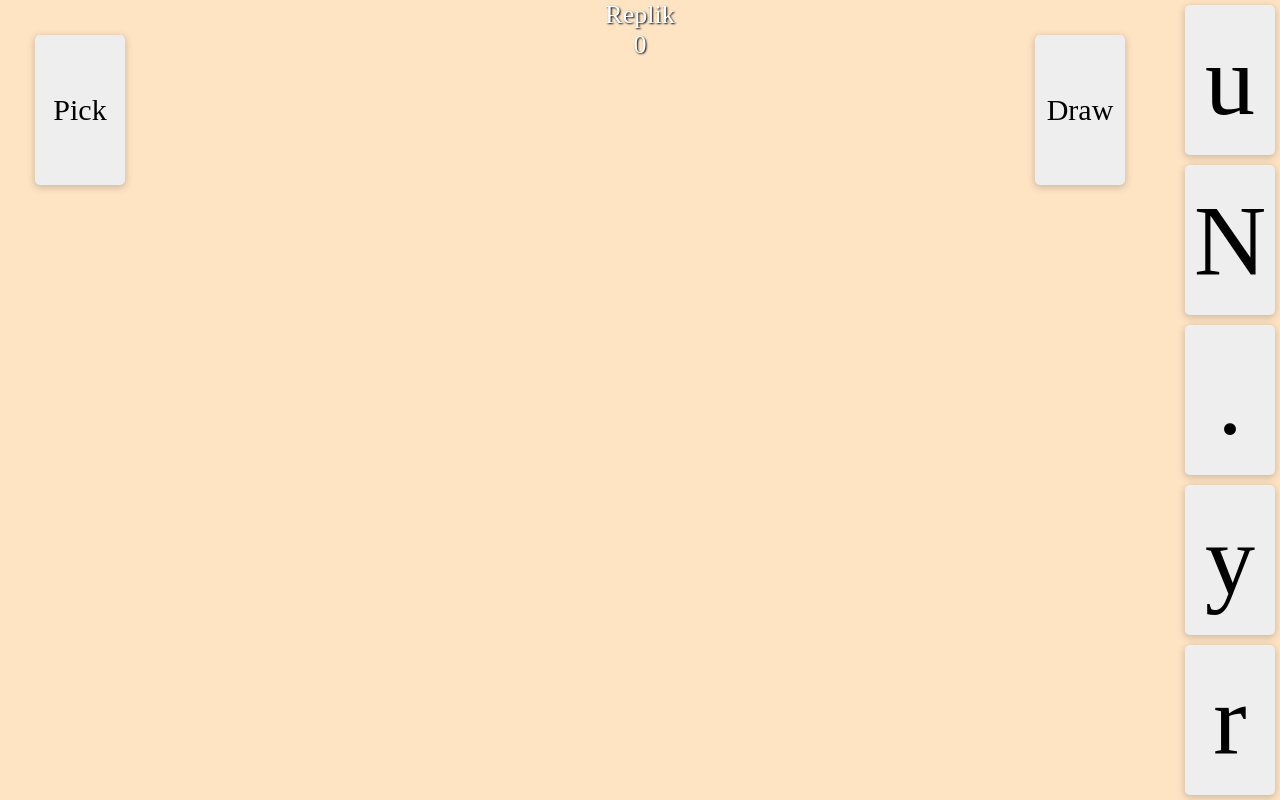
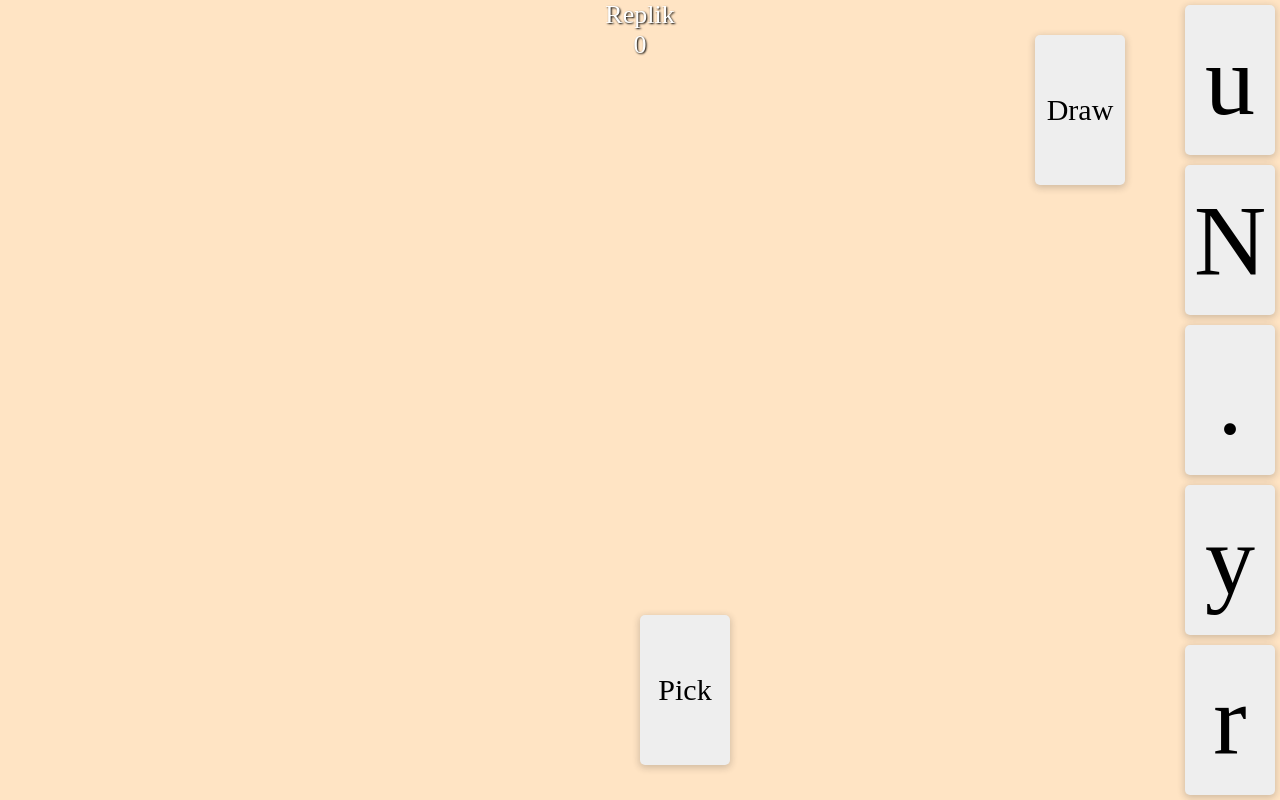
Before and after one commit to ronan-monvoisin/cardinal, a React (Vite) app: page / in a window 1280 px wide. Built offline with nearby package versions, Linux system fonts and the light colour scheme.

Commit message:
fix moving transitions

```diff
--- a/package.json
+++ b/package.json
@@ -3,6 +3,7 @@
   "private": true,
   "version": "0.0.0",
   "scripts": {
+    "start": "npm run dev",
     "dev": "vite",
     "build": "vite build",
     "preview": "vite preview"
--- a/src/Board.jsx
+++ b/src/Board.jsx
@@ -20,7 +20,7 @@ const reorder = (list, startIndex, endIndex) => {
 /**
  * Moves an item from one list to another list.
  */
-const move = (state, result) => {
+const moveList = (state, result) => {
   const stateClone = { ...state };
   const [removed] = stateClone[result.source.droppableId].cards.splice(result.source.index, 1);
   stateClone[result.destination.droppableId].cards.splice(result.destination.index, 0, removed);
@@ -30,7 +30,6 @@ const move = (state, result) => {
 function Board(props) {
   const [context, setContext] = useContext(Context);
   const [state, setState] = useState(replik.state)
-
   const [dragging, setDragging] = useState(false);
   function onDragStart(result) {
     document.querySelector('#board').classList.add('dragging')
@@ -43,7 +42,6 @@ function Board(props) {
 
     if (result.source.droppableId === result.destination.droppableId) {
       const newState = { ...state };
-      console.log(result, newState);
       newState[result.destination.droppableId].cards = reorder(
         state[result.destination.droppableId].cards,
         result.source.index,
@@ -52,10 +50,8 @@ function Board(props) {
       setState(newState);
       setDragging(false)
     } else {
-      console.log("result", result);
       let newState = { ...state };
-      newState = move(state, result);
-      console.log(newState);
+      newState = moveList(state, result);
 
       setState(newState);
       setDragging(false)
@@ -90,21 +86,22 @@ function Board(props) {
       }
       const card = document.querySelector(`[data-rbd-draggable-id='${state.draw.cards[0]?.id}']`).getBoundingClientRect()
 
-      const handChild = document.querySelector('#hand:last-child') ? document.querySelector('#hand:last-child') : false;
-      console.log(handChild)
-      const target = (handChild) ? handChild.getBoundingClientRect() : document.querySelector('#hand::after').getBoundingClientRect();
+      const hand = document.querySelector('#hand').getBoundingClientRect()
 
-      console.log(target);
+      console.log(hand);
 
       const points = [];
       // we want to generate 20 points between the start and the end
       // TODO count point from distance
       const numberOfPoints = 20;
+      // if hand empth dont devide card.with by 2
+      const handEmpty = (state.hand.cards.length)?2:1
+      const handEmpty2 = (state.hand.cards.length)?(card.width / 2):0
 
-      for (let i = numberOfPoints; i >= 0; i--) {
+      for (let i = numberOfPoints-1; i >= 0; i--) {
         points.push(Object.assign({},{
-          x: target.x - (target.width / 2) + (card.right - target.left) * i / numberOfPoints,
-          y: target.y + (card.top - target.top) * i / numberOfPoints
+          x: hand.right - card.width / handEmpty + (card.right - hand.right - handEmpty2) * i / numberOfPoints,
+          y: hand.top + 5 + (card.top - hand.top) * i / numberOfPoints
         }));
       }
       console.log(JSON.stringify(points));
@@ -116,12 +113,14 @@ function Board(props) {
         const newPosition = values.shift();
         drag.move(newPosition);
         console.log(newPosition);
+        setTimeout(() => {
+          if (values.length) {
+            moveStepByStep(drag, values);
+          } else {
+            drag.drop();
+          }
 
-        if (values.length) {
-          moveStepByStep(drag, values);
-        } else {
-          drag.drop();
-        }
+        },0)
       });
     }
 
--- a/src/components/Card.jsx
+++ b/src/components/Card.jsx
@@ -19,15 +19,25 @@ const CardContent = styled.div`
   cursor: grab;
   margin:5px;
 `
+function getStyle(style, snapshot) {
+  if (!snapshot.isDropAnimating) {
+    return style;
+  }
+  return {
+    ...style,
+    transitionDuration: `0.001s`,
+  };
+}
 
 export function Card(props) {
   return (
     <Draggable draggableId={props.card.id} index={props.index}>
-      {provided => (
+      {(provided, snapshot) => (
         <CardContent
           ref={provided.innerRef}
           {...provided.draggableProps}
           {...provided.dragHandleProps}
+          style={getStyle(provided.draggableProps.style, snapshot)}
         >
           {props.card.lettre}
         </CardContent>
--- a/src/components/Hand.jsx
+++ b/src/components/Hand.jsx
@@ -4,6 +4,13 @@ import { Card } from "./Card";
 import { Droppable } from "react-beautiful-dnd";
 
 const StyledHand = styled.div`
+  width:auto;
+  display: flex;
+  flex-direction: row;
+  justify-content: center;
+  min-width:90px;
+`
+const HandContainer = styled.div`
   position:absolute;
   bottom:30px;
   left:0;
@@ -35,7 +42,7 @@ const CardDraw = styled.div`
 
 export function Hand(props) {
   return (
-    <>
+    <HandContainer>
       <Droppable droppableId={props.item.name} direction="horizontal">
         {provided => (
           <StyledHand id={props.item.name} ref={provided.innerRef} {...provided.droppableProps}>
@@ -47,6 +54,6 @@ export function Hand(props) {
         )}
       </Droppable>
       <CardDraw id="pickcard">Pick</CardDraw>
-    </>
+    </HandContainer>
   )
 }
```
